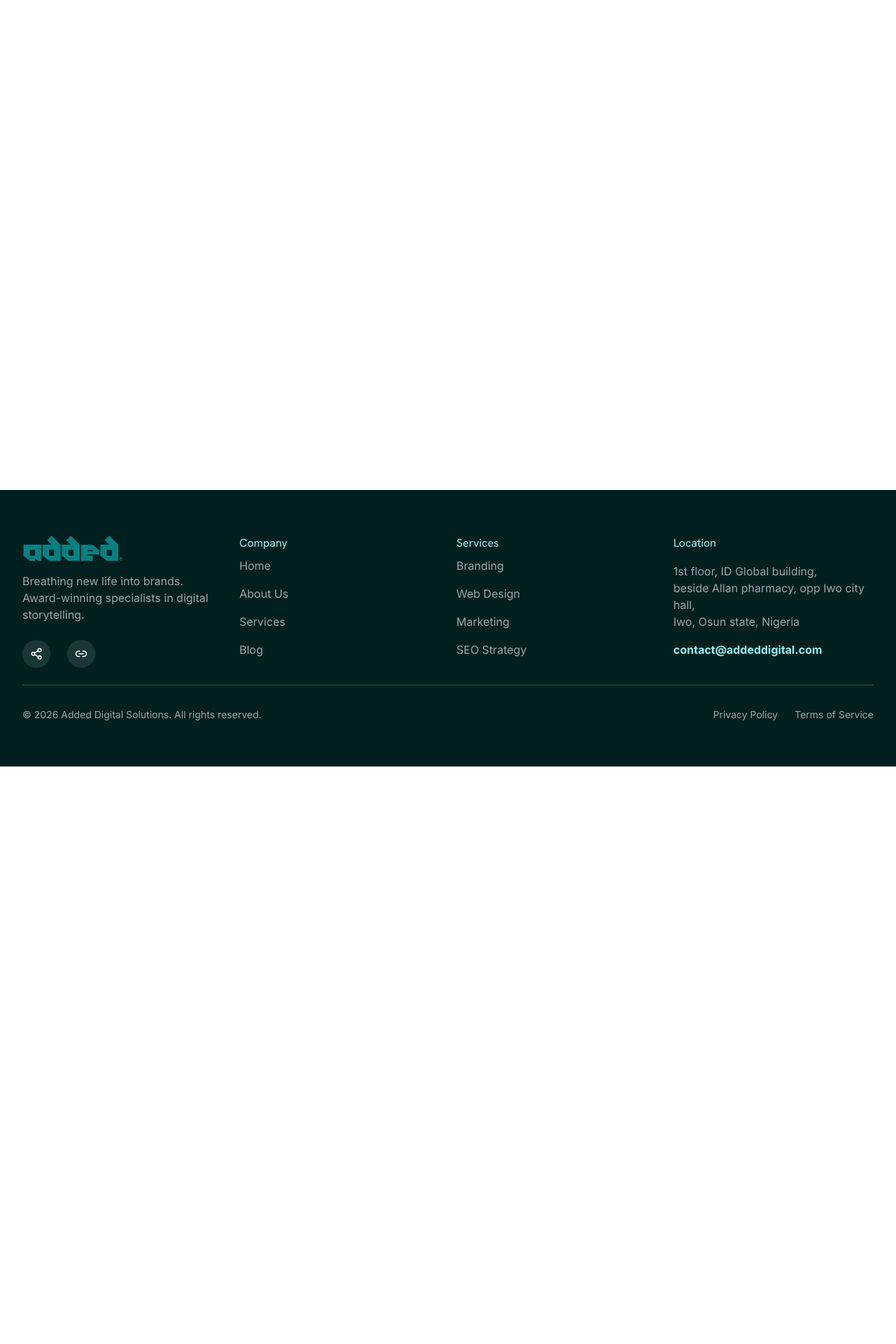
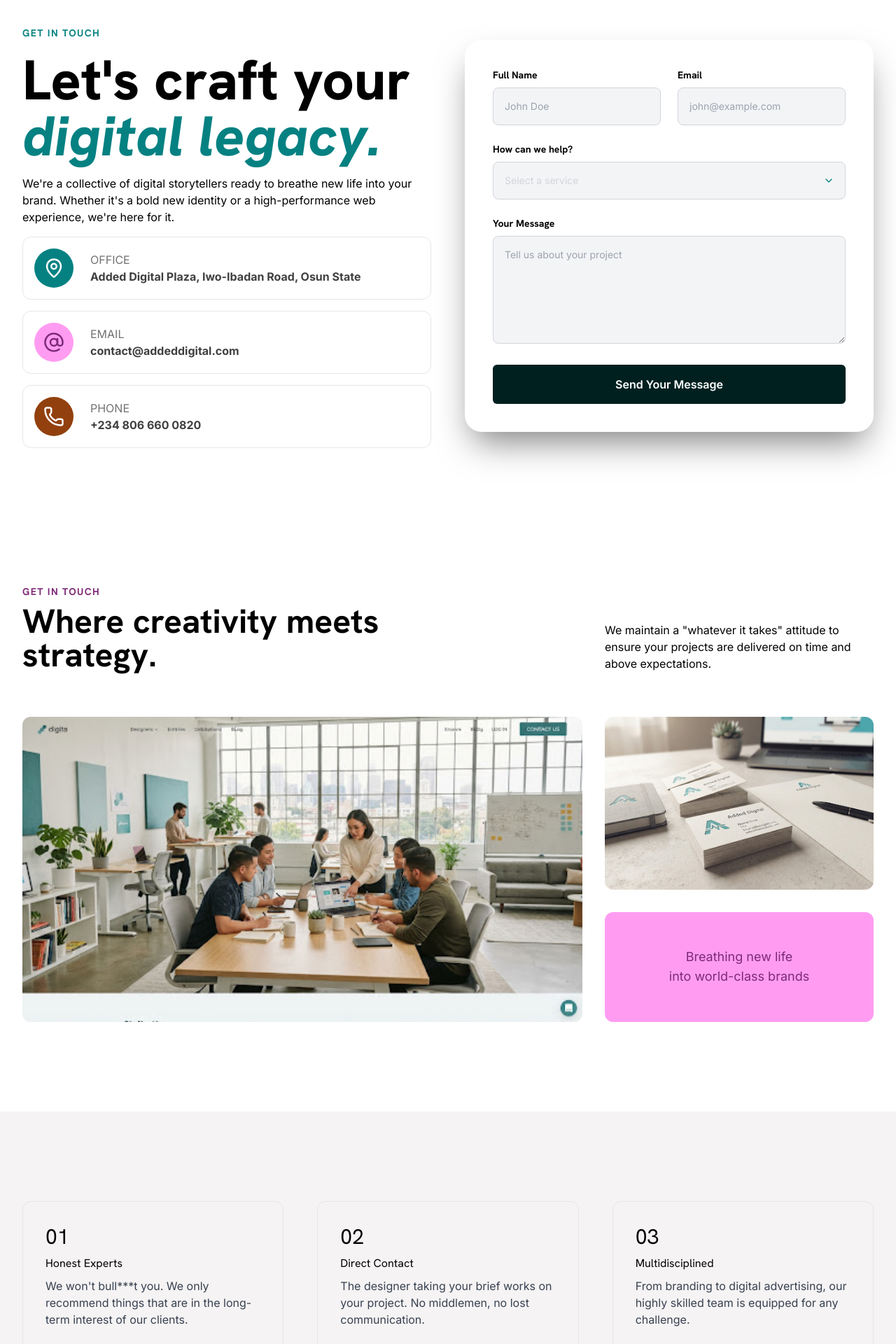
Before and after one commit to Qaudri/added-frontend, a Nuxt app: page /contact in a window 1280 px wide. Shown: the part 100-2020 px from the top of the page at 70% size. Before the commit the page ends 1195 px from the top, so only its background shows below. Built offline with nearby package versions, Linux system fonts and the light colour scheme.

Commit message:
feat: implement contact page layout and add image assets
Implement the full contact page structure including contact information
sections, typography components, and the contact form integration.

Also add new office and culture imagery to support the redesigned
visual layout.

```diff
--- a/pages/contact.vue
+++ b/pages/contact.vue
@@ -1 +1,118 @@
-<template></template>
+<template>
+    <section class="py-16">
+        <Container class="grid lg:grid-cols-2 gap-12 items-center">
+            <div class="space-y-4">
+                <span class="text-sm text-primary tracking-widest font-bold hanken">GET IN TOUCH</span>
+                <UiTypographyH1>
+                    Let's craft your
+                    <em class="text-primary">digital legacy.</em>
+                </UiTypographyH1>
+                <UiTypographyP>We're a collective of digital storytellers ready to breathe new life into your brand. Whether it's a bold new identity or a high-performance web experience, we're here for it.</UiTypographyP>
+                <div class="space-y-4 mt-4">
+                    <NuxtLink to="tel:+2348066600820" class="flex gap-6 items-center p-4 rounded-xl border border-gray-200">
+                        <div class="bg-primary rounded-full w-14 h-14 grid place-content-center">
+                        <MapPin color="white" :size="30"></MapPin>
+                        </div>
+                        <div>
+                        <span class="text-base text-neutral-500">OFFICE</span>
+                        <UiTypographyP class="text-base font-bold text-neutral-700">
+                            Added Digital Plaza, Iwo-Ibadan Road, Osun State
+                        </UiTypographyP>
+                        </div>
+                    </NuxtLink>
+                    <NuxtLink to="tel:+2348066600820" class="flex gap-6 items-center p-4 rounded-xl border border-gray-200">
+                        <div class="bg-pink rounded-full w-14 h-14 grid place-content-center">
+                        <AtSign :size="30" class="text-pink-dark"></AtSign>
+                        </div>
+                        <div>
+                        <span class="text-base text-neutral-500">EMAIL</span>
+                        <UiTypographyP class="text-base font-bold text-neutral-700">
+                            contact@addeddigital.com
+                        </UiTypographyP>
+                        </div>
+                    </NuxtLink>
+                    <NuxtLink to="tel:+2348066600820" class="flex gap-6 items-center p-4 rounded-xl border border-gray-200">
+                        <div class="bg-amber-800 rounded-full w-14 h-14 grid place-content-center">
+                        <Phone color="white" :size="30"></Phone>
+                        </div>
+                        <div>
+                        <span class="text-base text-neutral-500">PHONE</span>
+                        <UiTypographyP class="text-base font-bold text-neutral-700">
+                            +234 806 660 0820
+                        </UiTypographyP>
+                        </div>
+                    </NuxtLink>
+                </div>
+            </div>
+            <FormsContact class="shadow-2xl shadow-black/50" />
+        </Container>
+    </section>
+
+    <section class="py-32">
+        <Container class="space-y-16">
+            <div class="flex items-end justify-between flex-wrap">
+                <div class="max-w-2xl space-y-2">
+                    <span class="text-sm text-pink-dark tracking-widest font-bold hanken">GET IN TOUCH</span>
+                    <UiTypographyH2>
+                        Where creativity meets strategy.
+                    </UiTypographyH2>
+                </div>
+                <UiTypographyP class="max-w-sm">We maintain a "whatever it takes" attitude to ensure your projects are delivered on time and above expectations.</UiTypographyP>
+            </div>
+
+            <div class="grid grid-cols-1 md:grid-cols-3 gap-8">
+                <img src="/images/culture.jpg" alt="Team collaborating in the office" class="rounded-xl w-full h-full object-cover md:col-span-2 md:row-span-2 overflow-hidden bg-gray-100 aspect-[4/3] md:aspect-auto"/>
+                <img src="/images/office.jpg" alt="Workers around a table" class="rounded-xl aspect-[4/3] h-full md:aspect-auto"/>
+                <div class="rounded-xl bg-pink flex items-center justify-center text-center p-8 md:aspect-auto text-pink-dark text-lg">
+                Breathing new life <br>
+                into world-class brands
+            </div>
+            </div>
+
+        </Container>
+    </section>
+
+    <section class="py-32 bg-[#F5F3F3]">
+        <Container class="grid lg:grid-cols-3 gap-12">
+            <div class="p-8 rounded-xl border border-gray-200 space-y-2">
+                <span class="hanken text-3xl text-gray-4--">
+                    01
+                </span>
+                <h4 class="hanken text-base">
+                    Honest Experts
+                </h4>
+                <UiTypographyP class="text-gray-700">
+                    We won't bull***t you. We only recommend things that are in the long- term interest of our clients.
+                </UiTypographyP>
+            </div>
+            <div class="p-8 rounded-xl border border-gray-200 space-y-2">
+                <span class="hanken text-3xl text-gray-4--">
+                    02
+                </span>
+                <h4 class="hanken text-base">
+                    Direct Contact
+                </h4>
+                <UiTypographyP class="text-gray-700">
+                    The designer taking your brief works on your project. No middlemen, no lost communication.
+                </UiTypographyP>
+            </div>
+            <div class="p-8 rounded-xl border border-gray-200 space-y-2">
+                <span class="hanken text-3xl text-gray-4--">
+                    03
+                </span>
+                <h4 class="hanken text-base">
+                    Multidisciplined
+                </h4>
+                <UiTypographyP class="text-gray-700">
+                   From branding to digital advertising, our highly skilled team is equipped for any challenge.
+                </UiTypographyP>
+            </div>
+        </Container>
+    </section>
+</template>
+<script>
+import { MapPin, AtSign, Phone } from '@lucide/vue';
+export default {
+    components: { MapPin, AtSign, Phone },
+}
+</script>
```
Also changed, not shown: public/images/culture.jpg (added), public/images/office.jpg (added).
